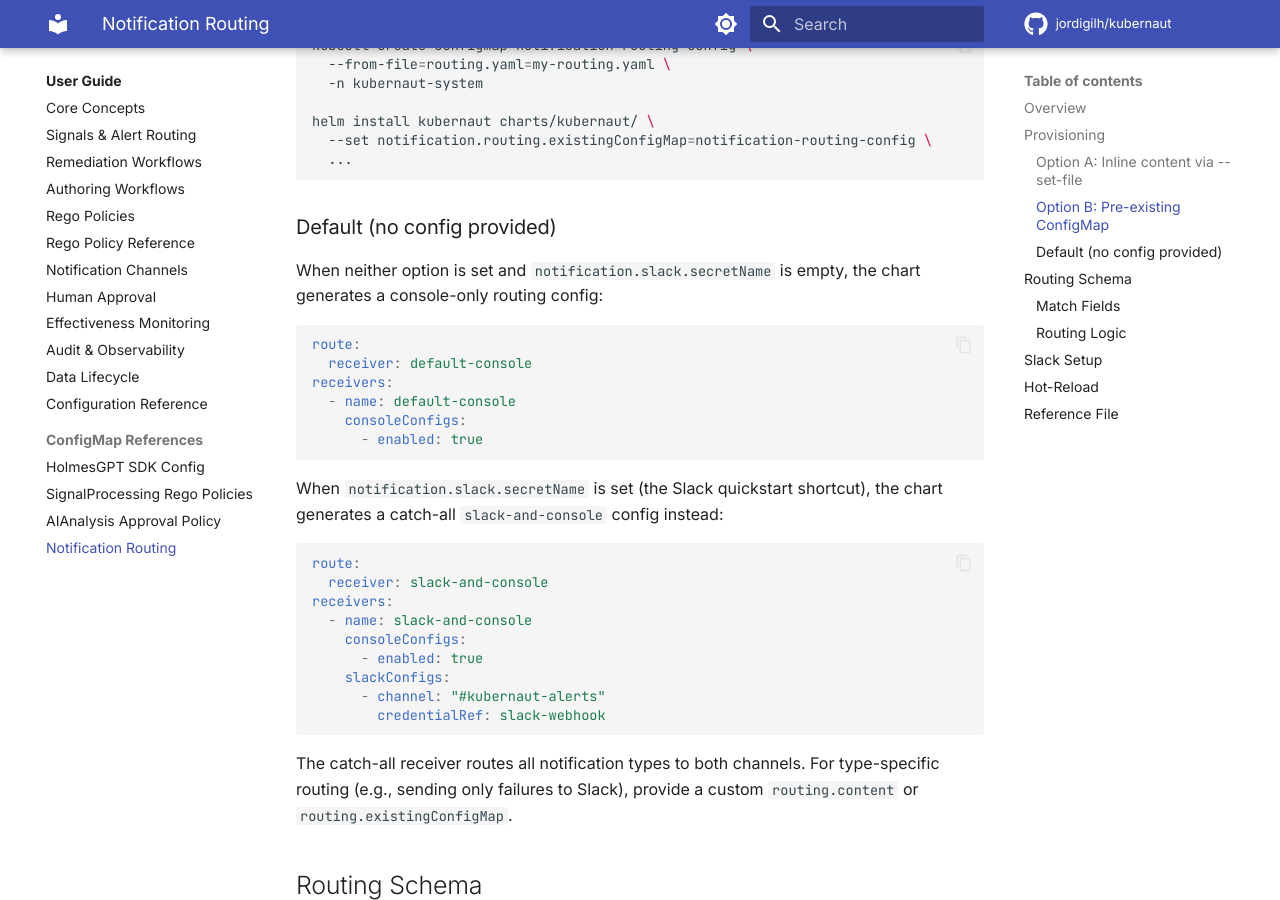
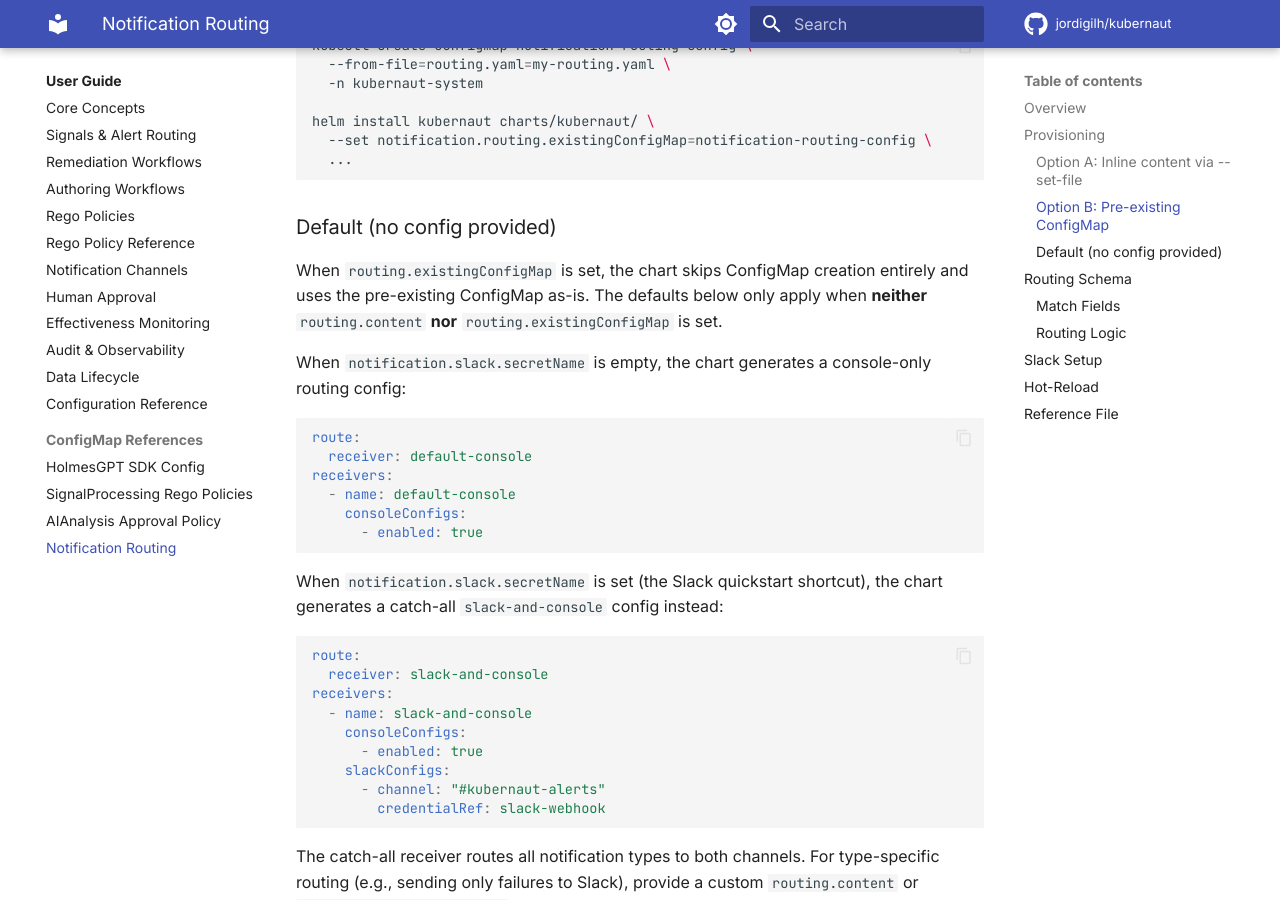
Before and after one commit to jordigilh/kubernaut-docs, an MkDocs documentation site: the page built from docs/user-guide/configmap-notification.md, in a window 1280 px wide and 900 px high, scrolled down 948 px. Built offline with MkDocs 1.6.1 and Material for MkDocs 9.7.7, drawn with Linux system fonts in a browser that asks for light colours; comment, search, counter and statistics services are not loaded; the version menu is left out.

Commit message:
docs: make notification type list non-exhaustive, clarify existingConfigMap
Per kubernaut team review:
- Remove exhaustive notification type list from catch-all description;
  the catch-all inherently covers all types including future additions.
- Clarify that routing.existingConfigMap bypasses chart ConfigMap
  generation entirely, so the console-only default only applies when
  neither routing.content nor existingConfigMap is set.

Made-with: Cursor

````diff
--- a/docs/user-guide/configmap-notification.md
+++ b/docs/user-guide/configmap-notification.md
@@ -35,7 +35,9 @@ helm install kubernaut charts/kubernaut/ \
 
 ### Default (no config provided)
 
-When neither option is set and `notification.slack.secretName` is empty, the chart generates a console-only routing config:
+When `routing.existingConfigMap` is set, the chart skips ConfigMap creation entirely and uses the pre-existing ConfigMap as-is. The defaults below only apply when **neither** `routing.content` **nor** `routing.existingConfigMap` is set.
+
+When `notification.slack.secretName` is empty, the chart generates a console-only routing config:
 
 ```yaml
 route:
````
Also changed, not shown: docs/user-guide/notifications.md (+1 -1 lines).
